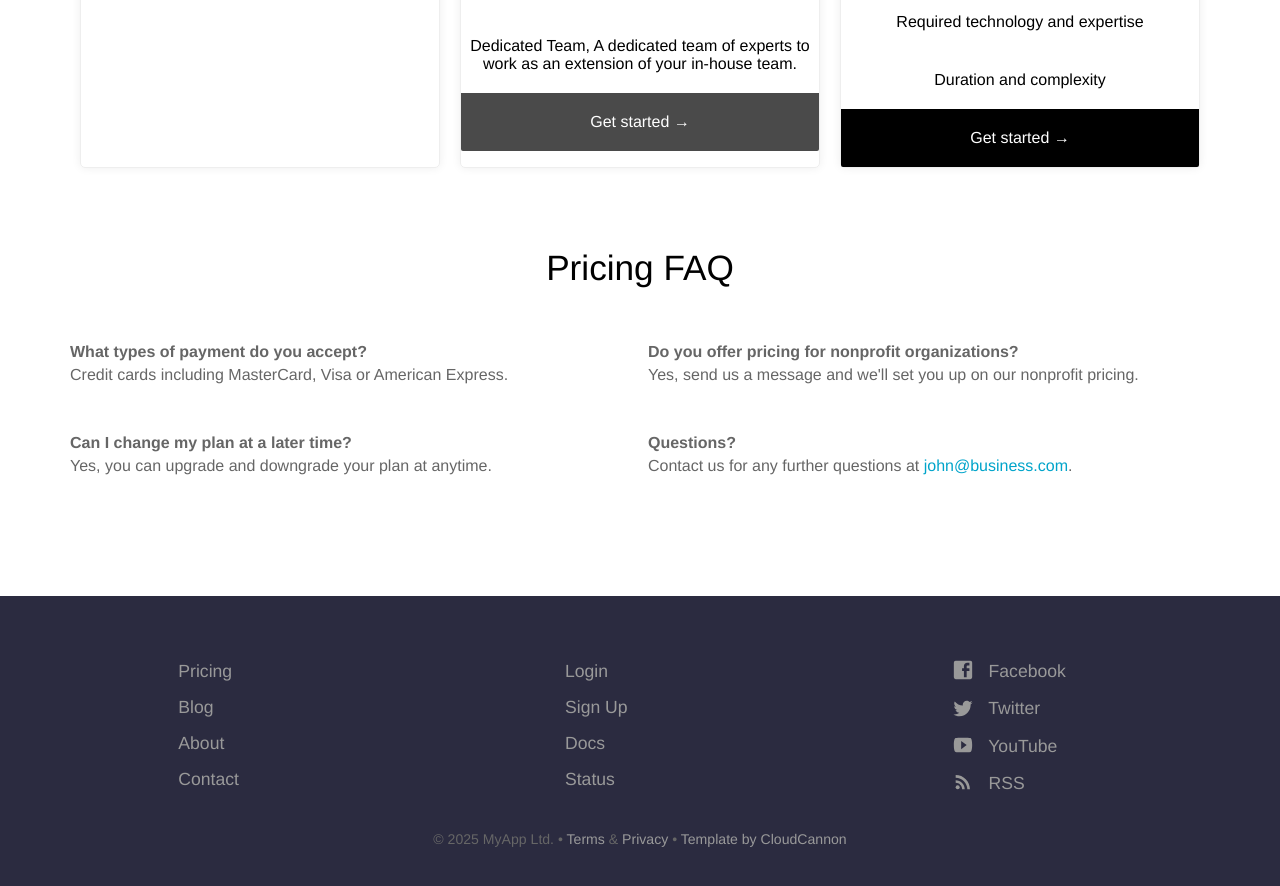
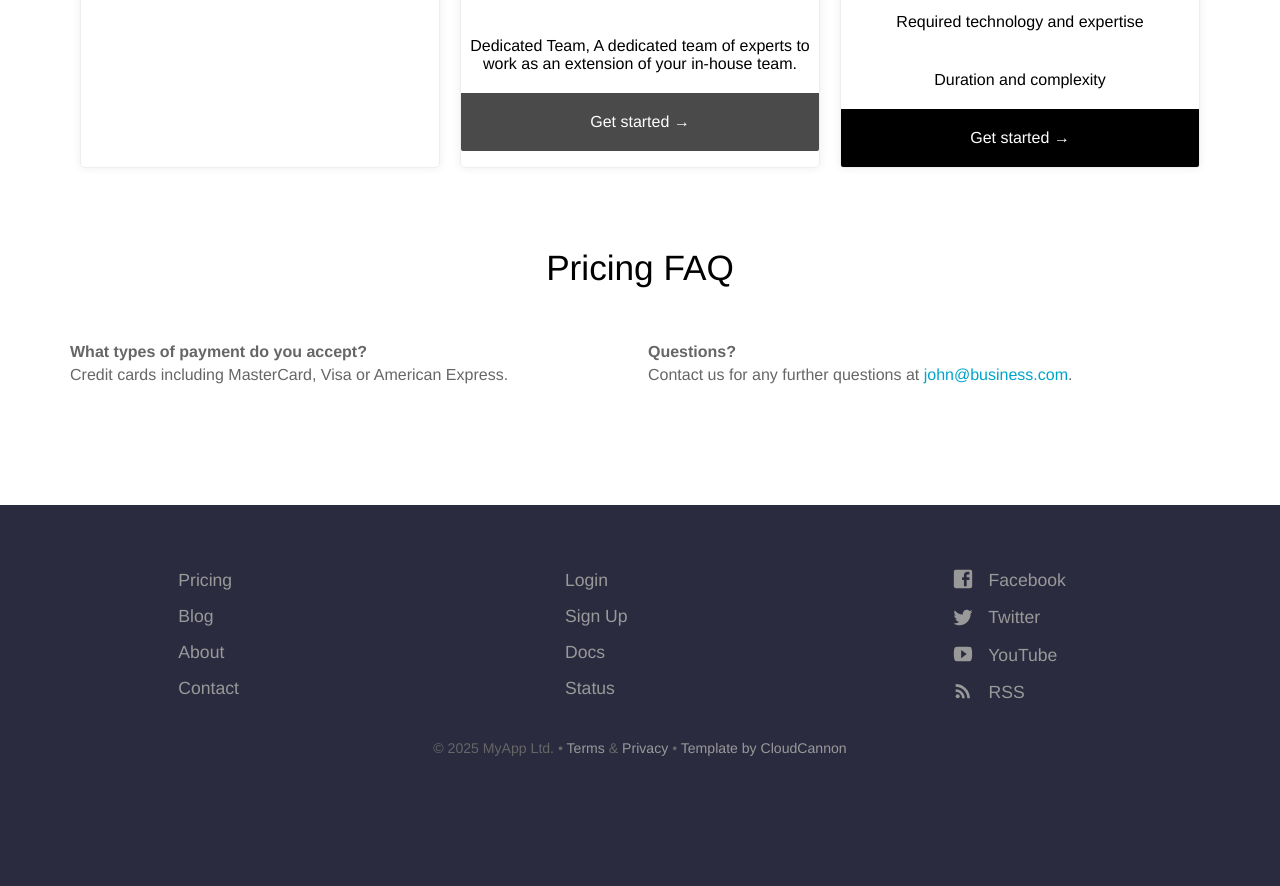
Before and after one commit to SSKD-Solutions/SSKD-Solutions, a Jekyll site: the page built from pricing.html, in a window 1280 px wide and 900 px high, scrolled down 645 px. Shown: the top 886 px of the window. Built offline with Jekyll 4.4.1, drawn with Linux system fonts in a browser that asks for light colours; after the commit the page ends 1454 px from its top, so only the background shows below that.

Commit message:
Update pricing.html

```diff
--- a/pricing.html
+++ b/pricing.html
@@ -44,10 +44,6 @@
 faq:
   - question: What types of payment do you accept?
     answer: Credit cards including MasterCard, Visa or American Express.
-  - question: Can I change my plan at a later time?
-    answer: Yes, you can upgrade and downgrade your plan at anytime.
-  - question: Do you offer pricing for nonprofit organizations?
-    answer: Yes, send us a message and we'll set you up on our nonprofit pricing.
   - question: Questions?
     answer: Contact us for any further questions at <a href="#">john@business.com</a>.
 ---
```
